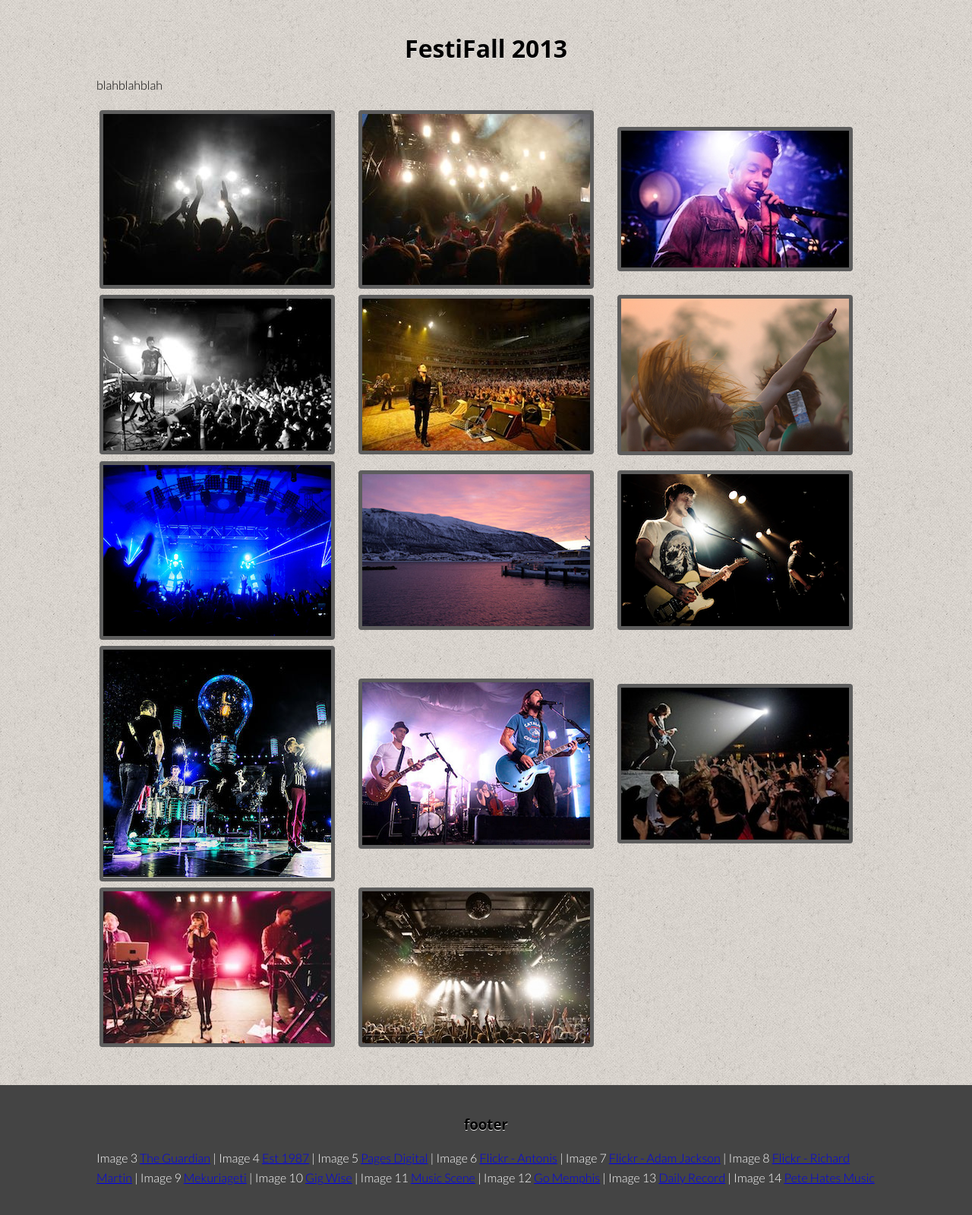
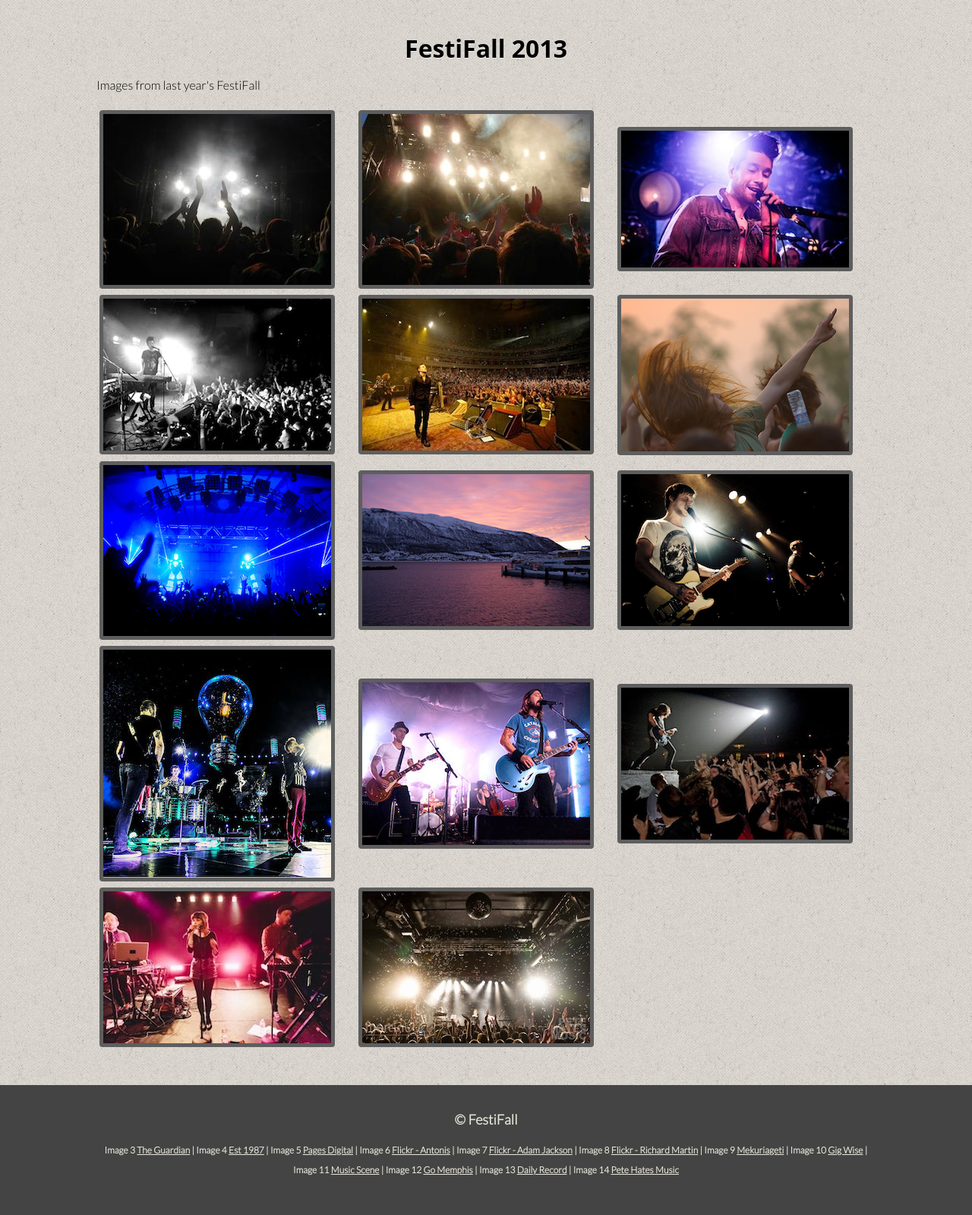
Before and after one commit to nicholedwight/FestiFall, a PHP site: page /gallery.html in a window 1280 px wide. Shown: the part 77-1676 px from the top of the page at 76% size. After the commit the page ends 1624 px from the top, so only its background shows below. Run offline with PHP 8.4, Linux system fonts and the light colour scheme; some libraries are stand-ins or nearby versions.

Commit message:
Edited footers

```diff
--- a/contact.php
+++ b/contact.php
@@ -134,7 +134,7 @@ $db = connectToDatabase();
 
   <div class="footer-container">
     <footer class="wrapper">
-      <h3>footer</h3>
+      <p><strong><span>© FestiFall</span><strong></p>
     </footer>
   </div>
 
--- a/css/main.css
+++ b/css/main.css
@@ -145,8 +145,10 @@ body {
 }
 
 .footer-container footer {
-    color: white;
+    color: #E8E6DB;
     padding: 20px 0;
+    text-align: center;
+    font-size: 12px;
 }
 
 /* ===============
@@ -270,15 +272,19 @@ img {
   width: 100%;
 }
 
-}
-
 #tickets {
   text-align: center;
   margin: 0 auto;
   float: none;
 } /*The boilerplate came with set css styles, one was to have articles floated to the left, this undoes that for this specific article*/
 
+footer a {
+  color: #E8E6DB;
+}
 
+footer span {
+  font-size: 18px;
+}
 
 /* ==========================================================================
    Media Queries
--- a/gallery.html
+++ b/gallery.html
@@ -45,7 +45,7 @@
             <div class="main wrapper clearfix">
 
                         <h1>FestiFall 2013</h1>
-                        <p>blahblahblah</p>
+                        <p>Images from last year's FestiFall</p>
                         <ul class="gallery">
                         <li><a href="img/fest1.jpg" data-lightbox="Festival Image" title="Image 1 - Taken by myself in 2012"><img src="img/fest1thumb.jpg" class="box"></a></li>
                         <li><a href="img/fest2.jpg" data-lightbox="Festival Image" title="Image 2 - Taken by myself in 2012"><img src="img/fest2thumb.jpg" class="box"></a></li>
@@ -68,7 +68,7 @@
 
         <div class="footer-container">
             <footer class="wrapper">
-                <h3>footer</h3>
+                <p><strong><span>© FestiFall</span><strong></p>
                 <p>Image 3 <a href="http://www.theguardian.com/tv-and-radio/2013/jul/24/tv-bad-at-music-shows">The Guardian</a> | Image 4 <a href="http://www.est1987.co.uk/2013/12/2013-favourites-bastille-interview-live.html">Est 1987</a> | Image 5 <a href="http://www.pagesdigital.com/giveaway-the-killers-live-dvd/">Pages Digital</a> | Image 6 <a href="http://www.flickr.com/photos/antonis/">Flickr - Antonis</a> | Image 7 <a href="http://www.flickr.com/photos/adamjackson/">Flickr - Adam Jackson</a> | Image 8 <a href="http://www.flickr.com/photos/richardmartin/">Flickr - Richard Martin</a> | Image 9 <a href="http://www.mekuriageti.net/works/white-lies/">Mekuriageti</a> | Image 10 <a href="http://www.gigwise.com/features/85371/review-10-things-about-muse-live-at-rome-olympic-stadium">Gig Wise</a> | Image 11 <a href="http://musicscene.ie/2010/12/oxegen-2011-foo-fighters-announced-as-headliners/">Music Scene</a> | Image 12 <a href="https://www.gomemphis.com/photos/galleries/foo-fighters-live-memphis/">Go Memphis</a> | Image 13 <a href="http://www.dailyrecord.co.uk/entertainment/music/music-news/scots-band-chvrches-win-top-1782486">Daily Record</a> | Image 14 <a href="http://petehatesmusic.com/2013/03/21/concert-review-diana-chvrches-virgin-mobile-mod-club-toronto-canada-canadian-music-week-2013/">Pete Hates Music</a>
             </p>
             </footer>
--- a/index.html
+++ b/index.html
@@ -88,7 +88,7 @@
 
         <div class="footer-container">
             <footer class="wrapper">
-                <h3>© FestiFall</h3>
+                <p><strong><span>© FestiFall</span><strong></p>
                 <p>Image of Tromsø <a href="http://www.flickr.com/photos/thiapu/">Flickr</a> |
                   Bastille <a href="http://amazingradio.com/archive/gig-of-the-day-bastille">Amazing Radio</a> |
                   White Lies <a href="http://www.last.fm/group/White+Lies">Last.fm</a> |
--- a/info.html
+++ b/info.html
@@ -93,7 +93,7 @@
 
         <div class="footer-container">
             <footer class="wrapper">
-                <h3>© FestiFall</h3>
+                <p><strong><span>© FestiFall</span><strong></p>
                 <p>Alfheim Stadium Image<a href="http://en.wikipedia.org/wiki/File:Alfheim_stadion_facade.JPG">Wiki</a></p>
             </footer>
         </div>
--- a/lineup.html
+++ b/lineup.html
@@ -55,7 +55,7 @@
 
         <div class="footer-container">
             <footer class="wrapper">
-                <p><strong>© FestiFall<strong></p>
+                <p><strong><span>© FestiFall</span><strong></p>
                 <p>Lineup Tree Images created by me</p>
             </footer>
         </div>
--- a/news.html
+++ b/news.html
@@ -73,7 +73,7 @@
 
         <div class="footer-container">
             <footer class="wrapper">
-                <h3>© FestiFall</h3>
+                <p><strong><span>© FestiFall</span><strong></p>
                 <p>Survival Guide Image <a href="http://www.insomniafestival.no/information/">Insomnia Festival</a></p>
             </footer>
         </div>
--- a/survival.html
+++ b/survival.html
@@ -25,7 +25,7 @@
         <div class="header-container">
             <header class="wrapper clearfix">
                 <h1 class="title"><a href="index.html">FestiFall</a></h1>
-                <nav>
+                <nav class="nav-primary">
                     <ul>
                         <li><a href="index.html">Home</a></li>
                         <li><a href="lineup.html">The Line-up</a></li>
@@ -64,7 +64,7 @@
 
         <div class="footer-container">
             <footer class="wrapper">
-                <h3>footer</h3>
+                <p><strong><span>© FestiFall</span><strong></p>
             </footer>
         </div>
 
--- a/tickets.html
+++ b/tickets.html
@@ -61,7 +61,7 @@
 
         <div class="footer-container">
             <footer class="wrapper">
-                <h3>footer</h3>
+                <p><strong><span>© FestiFall</span><strong></p>
             </footer>
         </div>
 
```
